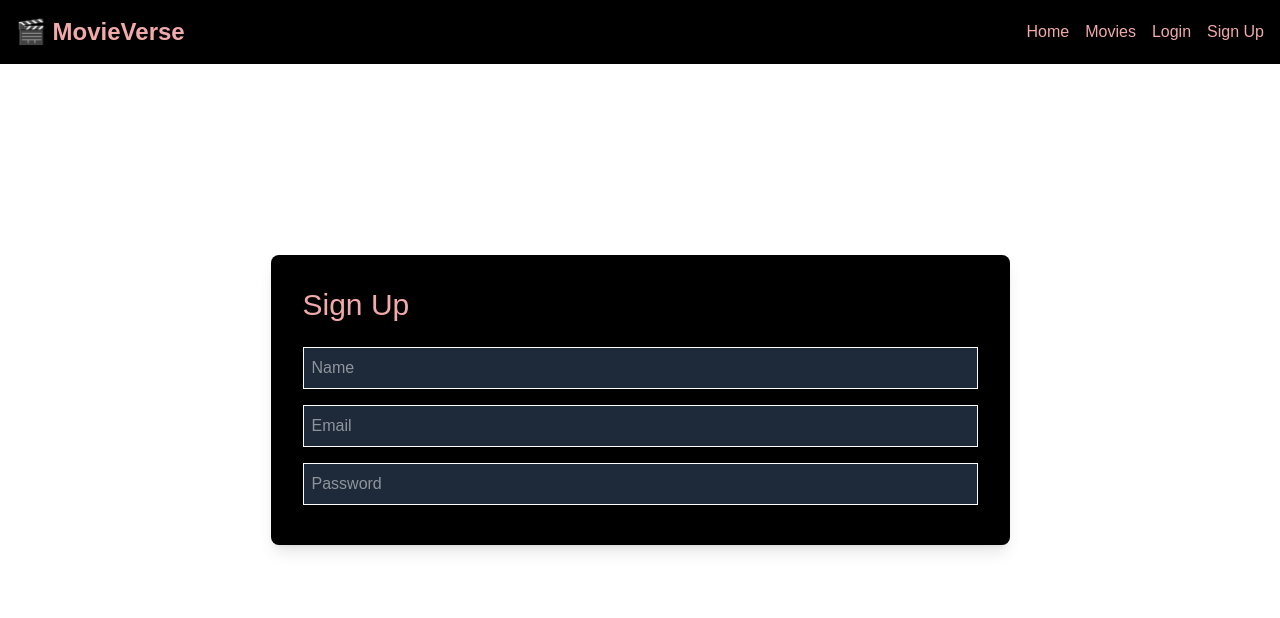
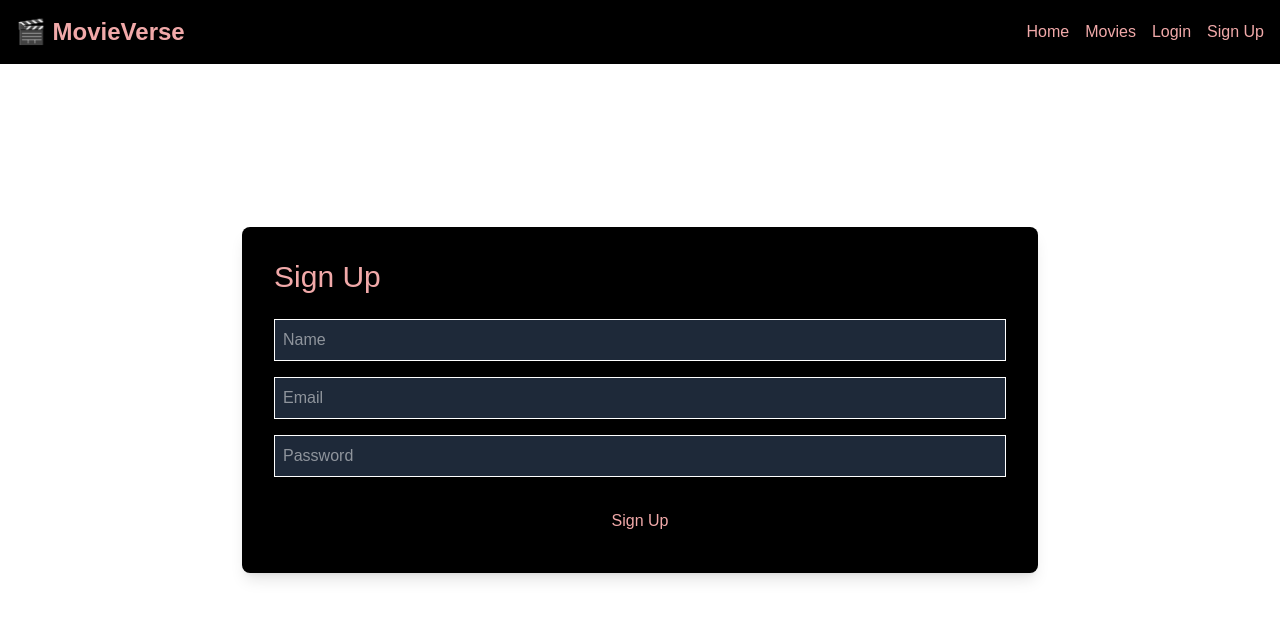
Before and after one commit to vidakpop/movie-booking-, a React (Vite) app: page /signup in a window 1280 px wide. Shown: the top 618 px of the page. Built offline with nearby package versions, Linux system fonts and the light colour scheme.

Commit message:
Add Sign Up button to Signup component for user registration

```diff
--- a/src/pages/Signup.jsx
+++ b/src/pages/Signup.jsx
@@ -15,7 +15,7 @@ const Signup = () => {
             <input type="text" placeholder='Name' className='w-full p-2 my-2 bg-gray-800 border border-neon text-white' />
             <input type="email" placeholder='Email' className='w-full p-2 my-2 bg-gray-800 border border-neon text-white'/>
             <input type="password" placeholder='Password' className='w-full p-2 my-2 bg-gray-800 border border-neon text-white' />
-
+            <button className='bg-neon w-full py-2 rounded mt-4'>Sign Up</button>
         </div>
 
     </motion.div>
```
